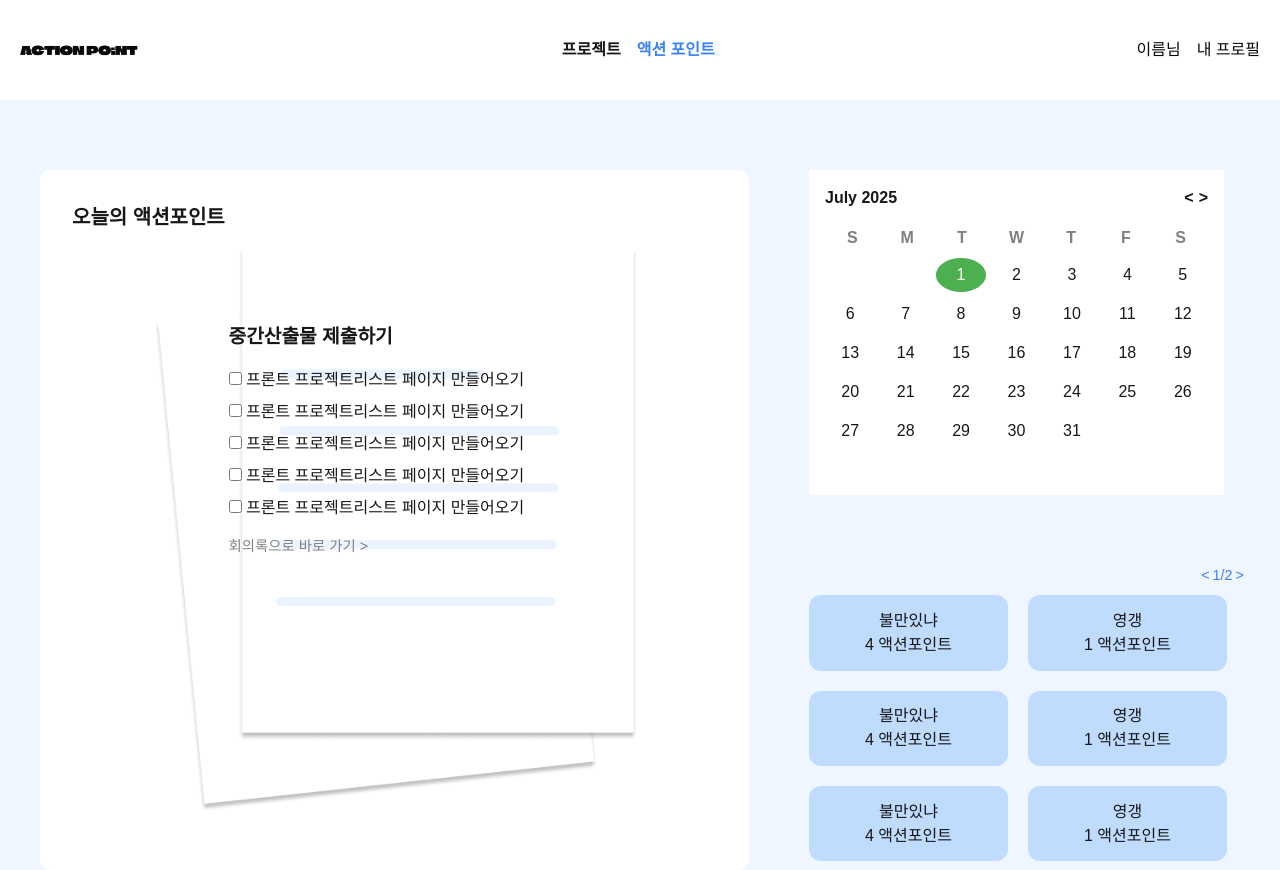
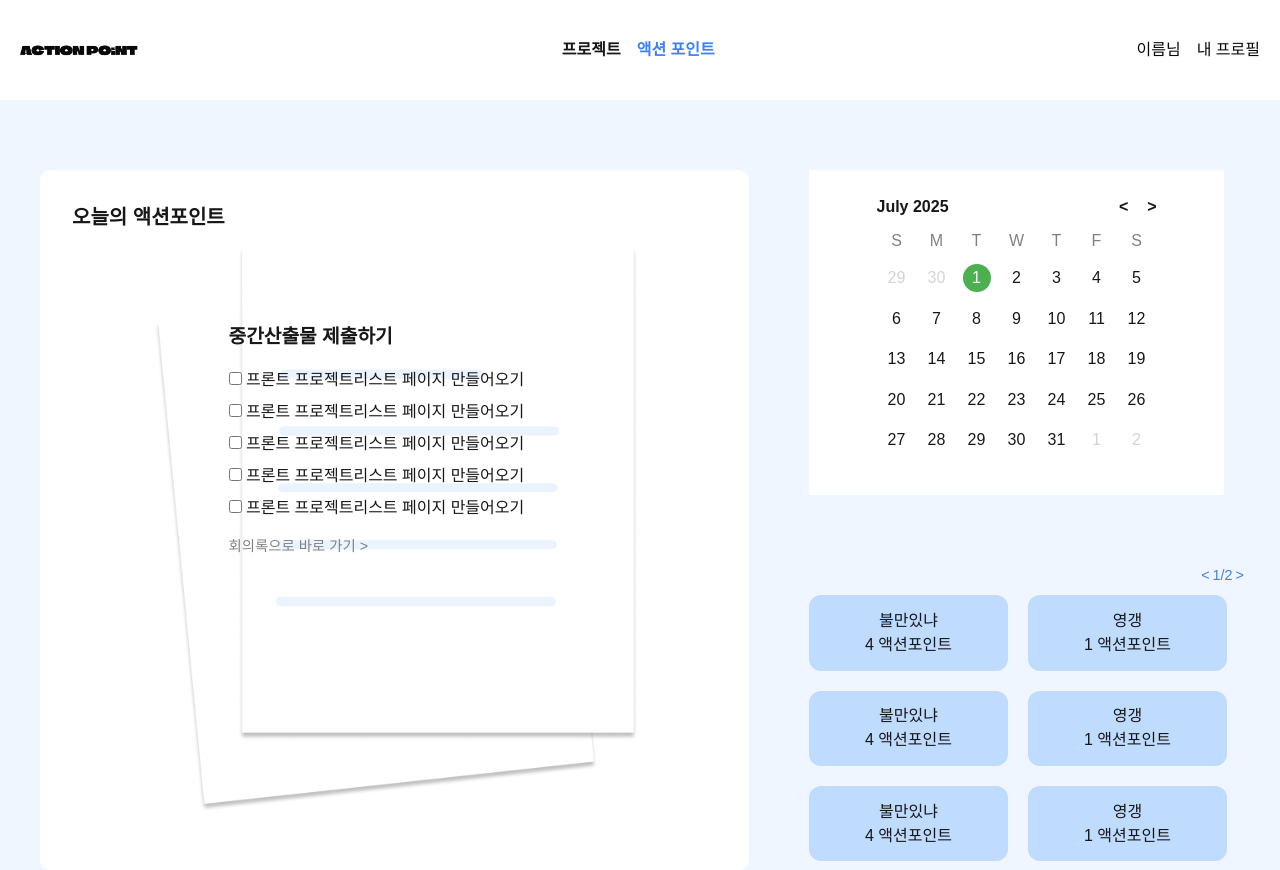
Before and after one commit to Club-PARD/ActionPoint_FE, a Next.js app: page /MainPage in a window 1280 px wide. Built offline with nearby package versions, Linux system fonts and the light colour scheme; no server answers.

Commit message:
complete Calendar component

```diff
--- a/src/components/MainPage/Calender.tsx
+++ b/src/components/MainPage/Calender.tsx
@@ -1,58 +1,88 @@
 import styles from "../../styles/Calendar.module.css";
+import { useState } from "react";
 
-export default function Calendar() {
-  const now = new Date();
-  const year = now.getFullYear();
-  const month = now.getMonth(); // 0~11
-  const today = now.getDate();
+const Calendar = () => {
+  const [currentDate, setCurrentDate] = useState(new Date());
 
-  const daysInMonth = new Date(year, month + 1, 0).getDate();
+  const year = currentDate.getFullYear();
+  const month = currentDate.getMonth();
+
+  const firstDay = new Date(year, month, 1).getDay();
+  const lastDate = new Date(year, month + 1, 0).getDate();
+
+  const today = new Date();
+
+  const handlePrev = () => {
+    setCurrentDate(new Date(year, month - 1, 1));
+  };
+
+  const handleNext = () => {
+    setCurrentDate(new Date(year, month + 1, 1));
+  };
+
   const monthNames = [
     "January", "February", "March", "April", "May", "June",
     "July", "August", "September", "October", "November", "December"
   ];
 
-  const firstDay = new Date(year, month, 1).getDay(); // 0: Sunday ~ 6: Saturday
+  const weeks = [];
+  let dayCount = 1 - firstDay;
+
+  while (dayCount <= lastDate || new Date(year, month, dayCount).getDay() !== 0) {
+    const days = [];
+    for (let j = 0; j < 7; j++) {
+      const date = new Date(year, month, dayCount);
+      const isCurrentMonth = date.getMonth() === month;
+      const isToday =
+        date.getFullYear() === today.getFullYear() &&
+        date.getMonth() === today.getMonth() &&
+        date.getDate() === today.getDate();
+
+      days.push(
+        <div key={j} className={styles.cell}>
+          <div
+            className={`${styles.date} ${
+              isToday ? styles.today : ""
+            } ${!isCurrentMonth ? styles.otherMonth : ""}`}
+          >
+            {date.getDate()}
+          </div>
+        </div>
+      );
+      dayCount++;
+    }
+    weeks.push(
+      <div key={dayCount} className={styles.week}>
+        {days}
+      </div>
+    );
+  }
 
   return (
-    <div className={styles.calendarArea}>
-      <div className={styles.calendarHeader}>
-        <span>{monthNames[month]} {year}</span>
-        <div>
-          <button>&lt;</button>
-          <button>&gt;</button>
+    <div className={styles.calendarWrapper}>
+      <div className={styles.calendar}>
+        <div className={styles.header}>
+          <div className={styles.monthText}>
+            {monthNames[month]} {year}
+          </div>
+          <div className={styles.navButtons}>
+            <button onClick={handlePrev}>&lt;</button>
+            <button onClick={handleNext}>&gt;</button>
+          </div>
         </div>
-      </div>
-
-      <div className={styles.weekDays}>
-        <span>S</span>
-        <span>M</span>
-        <span>T</span>
-        <span>W</span>
-        <span>T</span>
-        <span>F</span>
-        <span>S</span>
-      </div>
-
-      <div className={styles.daysGrid}>
-        {/* 시작 요일만큼 빈칸 */}
-        {Array.from({ length: firstDay }, (_, i) => (
-          <div key={`empty-${i}`}></div>
-        ))}
-
-        {/* 날짜 출력 */}
-        {Array.from({ length: daysInMonth }, (_, i) => {
-          const day = i + 1;
-          return (
-            <div
-              key={day}
-              className={`${styles.day} ${day === today ? styles.today : ""}`}
-            >
-              {day}
-            </div>
-          );
-        })}
+        <div className={styles.days}>
+          <div>S</div>
+          <div>M</div>
+          <div>T</div>
+          <div>W</div>
+          <div>T</div>
+          <div>F</div>
+          <div>S</div>
+        </div>
+        {weeks}
       </div>
     </div>
   );
-}
+};
+
+export default Calendar;
--- a/src/styles/Calendar.module.css
+++ b/src/styles/Calendar.module.css
@@ -1,52 +1,62 @@
-.calendarArea {
-    background: white;
-    width: 415px;
-    padding: 1rem;
-    border-radius: 8px;
+.calendarWrapper {
+  padding-top: 25px;
+  display: flex;
+  justify-content: center;
 }
 
-.calendarHeader {
+.calendar {
+  display: flex;
+  flex-direction: column;
+  align-items: center;
+}
+
+.header {
   display: flex;
   justify-content: space-between;
   align-items: center;
-    margin-bottom: 1rem;
+  margin-bottom: 10px;
   font-weight: bold;
+  width: 100%;
+  max-width: 280px;
 }
 
-.calendarHeader button {
-    background: none;
-    border: none;
-    cursor: pointer;
-    font-size: 1rem;
-    margin-left: 5px;
+.monthText {
+  font-size: 16px;
 }
 
-.weekDays {
-    display: grid;
-    grid-template-columns: repeat(7, 1fr);
-    text-align: center;
-    margin-bottom: 0.5rem;
-    font-weight: bold;
-    color: gray;
+.navButtons {
+  display: flex;
+  gap: 18.8px;
 }
 
-.daysGrid {
+.days {
   display: grid;
-    grid-template-columns: repeat(7, 1fr);
+  grid-template-columns: repeat(7, 40px);
   text-align: center;
-    gap: 5px;
+  color: gray;
+  margin-bottom: 5px;
 }
 
-.day {
-    padding: 5px;
-    border-radius: 50%;
+.week {
+  display: grid;
+  grid-template-columns: repeat(7, 40px);
+  text-align: center;
+  margin-bottom: 0.5px;
 }
+
+.cell {
+  display: flex;
+  justify-content: center;
+  align-items: center;
+  height: 40px;
+}
+
 .date {
+  display: flex;
+  justify-content: center;
+  align-items: center;
   width: 28px;
   height: 28px;
-  display: inline-flex;
-  justify-content: center;
-  align-items: center;
 }
 
 .today {
@@ -54,3 +64,12 @@
   color: white;
   border-radius: 50%;
 }
+
+.otherMonth {
+  color: lightgray;
+}
+
+.empty {
+  width: 28px;
+  height: 28px;
+}
```
Lines whose indentation alone changed are shown as unchanged.
